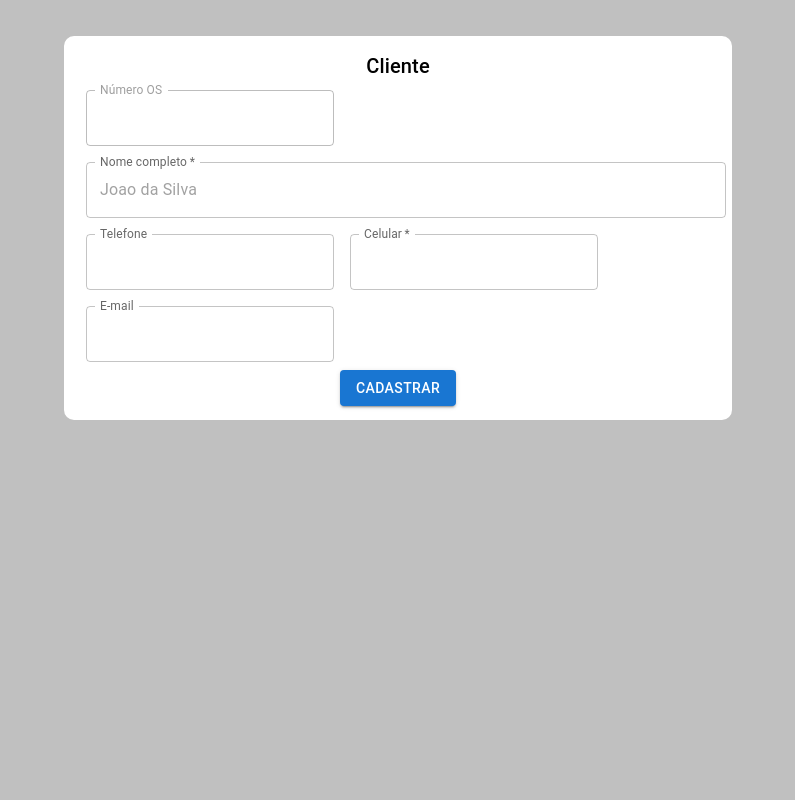
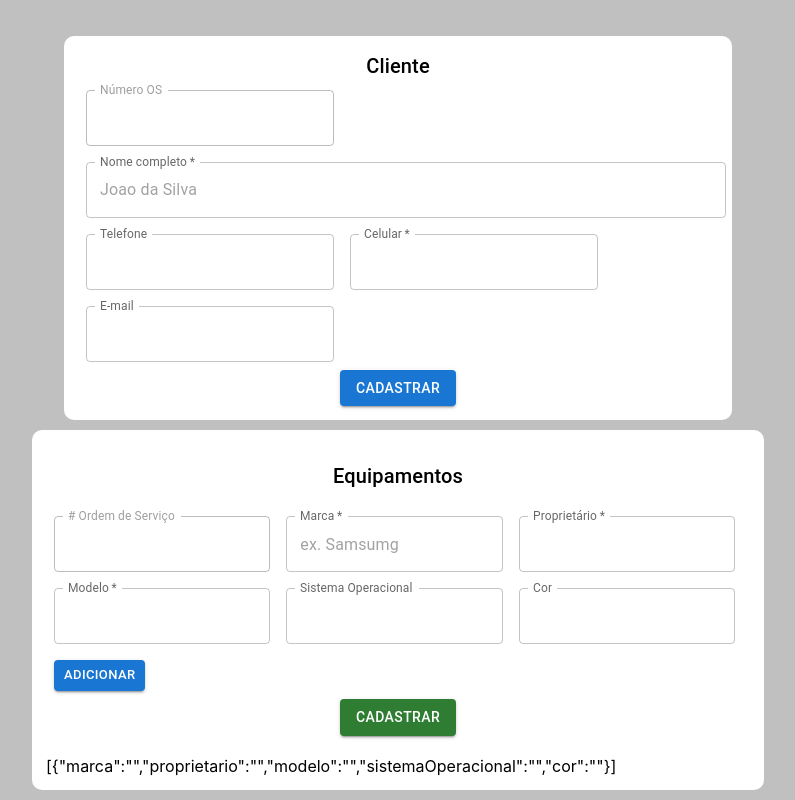
Before and after one commit to igoraristides/work-order-frontend, a React (Create React App) app: page / in a window 1280 px wide. Shown: the part 280-1080 px from the top of the page, without its empty margins (242-1037 px from the left). Before the commit the page ends 800 px from the top, so only its background shows below. Built offline with nearby package versions, Linux system fonts and the light colour scheme; the HTML template or start-up script is replaced by a standard one.

Commit message:
Criado componentes para registro de equipamentos

```diff
--- a/src/App.tsx
+++ b/src/App.tsx
@@ -3,6 +3,7 @@ import React from "react";
 import UserRegistration from "./pages/UserRegistration";
 import { HeaderImg } from "./components/HeaderImg";
 import { Box, Typography } from "@mui/material";
+import EquipamentsRegistration from "./pages/EquipamentsRegistration";
 
 function App() {
   return (
@@ -13,6 +14,7 @@ function App() {
           Criar Ordem de Serviço
         </Typography>
         <UserRegistration />
+        <EquipamentsRegistration />
       </Box>
     </div>
   );
--- /dev/null
+++ b/src/components/EquipmentsRegistrationForm.jsx
@@ -0,0 +1,180 @@
+import React, { useState } from "react";
+import { Box, Button, TextField, Typography } from "@mui/material";
+
+const EquipamentsRegistration = () => {
+  const [inputList, setInputList] = useState([
+    {
+      marca: "",
+      proprietario: "",
+      modelo: "",
+      sistemaOperacional: "",
+      cor: "",
+    },
+  ]);
+
+  // handle input change
+  const handleInputChange = (e, index) => {
+    const { id, value } = e.target;
+    const list = [...inputList];
+    list[index][id] = value;
+    setInputList(list);
+  };
+
+  // handle click event of the Remove button
+  const handleRemoveClick = (index) => {
+    const list = [...inputList];
+    list.splice(index, 1);
+    setInputList(list);
+  };
+
+  // handle click event of the Add button
+  const handleAddClick = () => {
+    setInputList([
+      ...inputList,
+      {
+        marca: "",
+        proprietario: "",
+        modelo: "",
+        sistemaOperacional: "",
+        cor: "",
+        osNumber: "",
+      },
+    ]);
+  };
+
+  return (
+    <>
+      <Typography variant="h6" p={2} align="center">
+        Equipamentos
+      </Typography>
+      <Box
+        component="form"
+        sx={{
+          "& .MuiTextField-root": { m: 1 },
+        }}
+        noValidate
+        autoComplete="off"
+      >
+        {inputList.map((x, i) => {
+          return (
+            <Box
+              width="100%"
+              flexDirection="row"
+              display="flex"
+              flexWrap="wrap"
+              alignItems="center"
+            >
+              <Box width="33%">
+                <TextField
+                  disabled
+                  label="# Ordem de Serviço"
+                  id="osNumber"
+                  margin="normal"
+                  value={x.osNumber}
+                  InputLabelProps={{
+                    shrink: true,
+                  }}
+                />
+              </Box>
+              <Box width="33%">
+                <TextField
+                  required
+                  label="Marca"
+                  id="marca"
+                  margin="normal"
+                  value={x.marca}
+                  placeholder="ex. Samsumg"
+                  onChange={(e) => handleInputChange(e, i)}
+                  InputLabelProps={{
+                    shrink: true,
+                  }}
+                />
+              </Box>
+              <Box width="33%">
+                <TextField
+                  required
+                  label="Proprietário"
+                  id="proprietario"
+                  margin="normal"
+                  value={x.proprietario}
+                  onChange={(e) => handleInputChange(e, i)}
+                  InputLabelProps={{
+                    shrink: true,
+                  }}
+                />
+              </Box>
+              <Box width="33%">
+                <TextField
+                  required
+                  label="Modelo"
+                  id="modelo"
+                  margin="normal"
+                  value={x.modelo}
+                  onChange={(e) => handleInputChange(e, i)}
+                  InputLabelProps={{
+                    shrink: true,
+                  }}
+                />
+              </Box>
+              <Box width="33%">
+                <TextField
+                  label="Sistema Operacional"
+                  id="sistemaOperacional"
+                  margin="normal"
+                  value={x.sistemaOperacional}
+                  onChange={(e) => handleInputChange(e, i)}
+                  InputLabelProps={{
+                    shrink: true,
+                  }}
+                />
+              </Box>
+              <Box width="33%">
+                <TextField
+                  label="Cor"
+                  id="cor"
+                  margin="normal"
+                  value={x.cor}
+                  onChange={(e) => handleInputChange(e, i)}
+                  InputLabelProps={{
+                    shrink: true,
+                  }}
+                />
+              </Box>
+              <Box p={1}>
+                {inputList.length !== 1 && (
+                  <Button
+                    sx={{ margin: 1 }}
+                    size="small"
+                    variant="outlined"
+                    color="error"
+                    onClick={() => handleRemoveClick(i)}
+                  >
+                    Remover
+                  </Button>
+                )}
+                {inputList.length - 1 === i && (
+                  <Button
+                    size="small"
+                    variant="contained"
+                    onClick={handleAddClick}
+                  >
+                    Adicionar
+                  </Button>
+                )}
+              </Box>
+            </Box>
+          );
+        })}
+        <Box textAlign="center">
+          <Button variant="contained" type="submit" color="success">
+            Cadastrar
+          </Button>
+        </Box>
+      </Box>
+
+      <div style={{ marginTop: 20 }}>{JSON.stringify(inputList)}</div>
+    </>
+  );
+};
+
+export default EquipamentsRegistration;
--- /dev/null
+++ b/src/pages/EquipamentsRegistration.jsx
@@ -0,0 +1,29 @@
+import React from "react";
+import { Box } from "@mui/material";
+
+import EquipamentsRegistrationForm from "../components/EquipmentsRegistrationForm";
+
+const EquipamentsRegistration = () => {
+  return (
+    <Box
+      sx={{
+        maxWidth: "55%",
+        margin: "10px auto",
+        border: "4px solid white",
+        padding: "10px",
+        borderRadius: "10px",
+        backgroundColor: "white",
+        display: "flex",
+        flexDirection: "column",
+        flexWrap: "wrap",
+        position: "relative",
+      }}
+    >
+      <Box width="100%">
+        <EquipamentsRegistrationForm />
+      </Box>
+    </Box>
+  );
+};
+
+export default EquipamentsRegistration;
```
